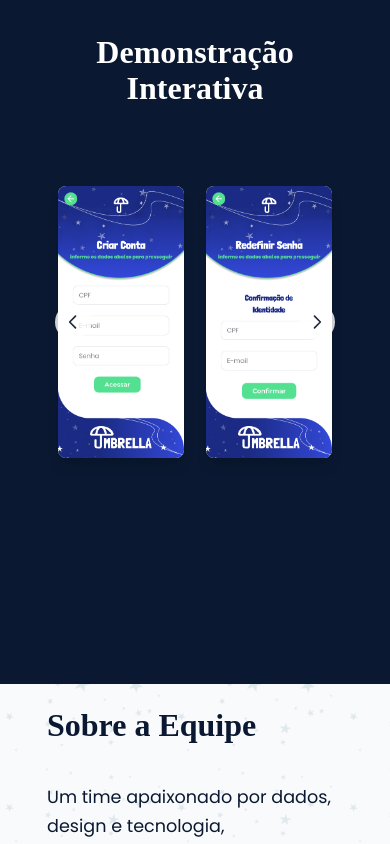
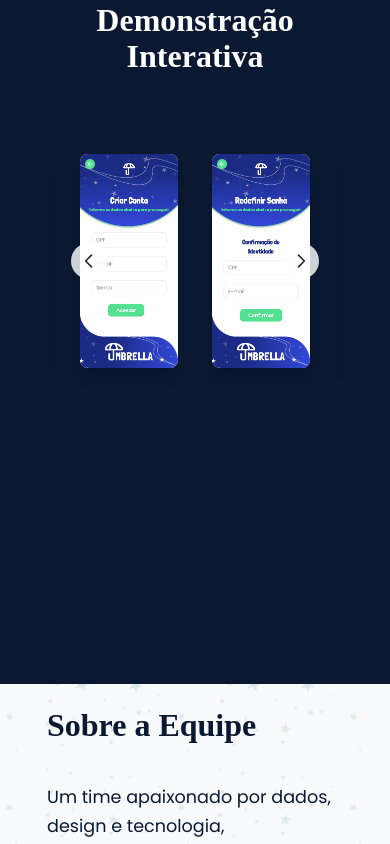
Before and after one commit to matefreire/umbrella-nasa-challenger, a Vue app: page / in a window 390 px wide. Shown: the part 4740-5584 px from the top of the page. Built offline with nearby package versions, Linux system fonts and the light colour scheme; a web font is replaced by a local one.

Commit message:
Update AppCarousel styles for improved layout and responsiveness; correct team name in LandingPage and update video source link for better content relevance.

```diff
--- a/src/components/AppCarousel.vue
+++ b/src/components/AppCarousel.vue
@@ -1,6 +1,6 @@
 <template>
   <div
-    class="relative w-full overflow-hidden py-8 sm:py-12"
+    class="relative w-full overflow-hidden py-8 sm:py-12 min-h-[400px] md:min-h-[500px] px-4"
     @mouseenter="pauseCarousel"
     @mouseleave="resumeCarousel"
   >
@@ -27,7 +27,7 @@
         <div
           v-for="(image, index) in [...images, ...images]"
           :key="`${index}-${Math.floor(index / images.length)}`"
-          class="flex-shrink-0 px-2 flex justify-center items-center"
+          class="flex-shrink-0 px-2 flex justify-center items-center h-full"
           :class="{
             'w-1/2 md:w-1/4': true,
           }"
@@ -35,7 +35,7 @@
           <img
             :src="image"
             :alt="`App Screenshot ${(index % images.length) + 1}`"
-            class="rounded-lg shadow-lg bg-gray-200 w-[95%] md:w-[95%] transition-transform duration-500 hover:scale-125 hover:shadow-2xl"
+            class="rounded-lg shadow-lg bg-gray-200 w-[85%] md:w-[85%] h-auto object-contain transition-transform duration-500 hover:scale-125 hover:shadow-2xl"
           />
         </div>
       </div>
--- a/src/views/LandingPage.vue
+++ b/src/views/LandingPage.vue
@@ -250,7 +250,7 @@
             © 2025 UMBRELLA — Powered by NASA Earth Science Data.
           </p>
           <p class="copyright-text font-poppins">
-            Desenvolvido com ❤️ pela equipe Nazarentos durante o NASA Space Apps
+            Desenvolvido com ❤️ pela equipe Nasarentos durante o NASA Space Apps
             Challenge 2025.
           </p>
         </div>
@@ -282,7 +282,7 @@
           <div class="relative w-full" style="padding-bottom: 56.25%">
             <iframe
               class="absolute top-0 left-0 w-full h-full rounded"
-              src="https://youtu.be/7CU4sW2yhz4"
+              src="https://youtu.be/gmaG1DUavog?si=84fT_JZ4hbo2J6pi"
               title="Demonstração do UMBRELLA"
               frameborder="0"
               allow="accelerometer; autoplay; clipboard-write; encrypted-media; gyroscope; picture-in-picture"
```
